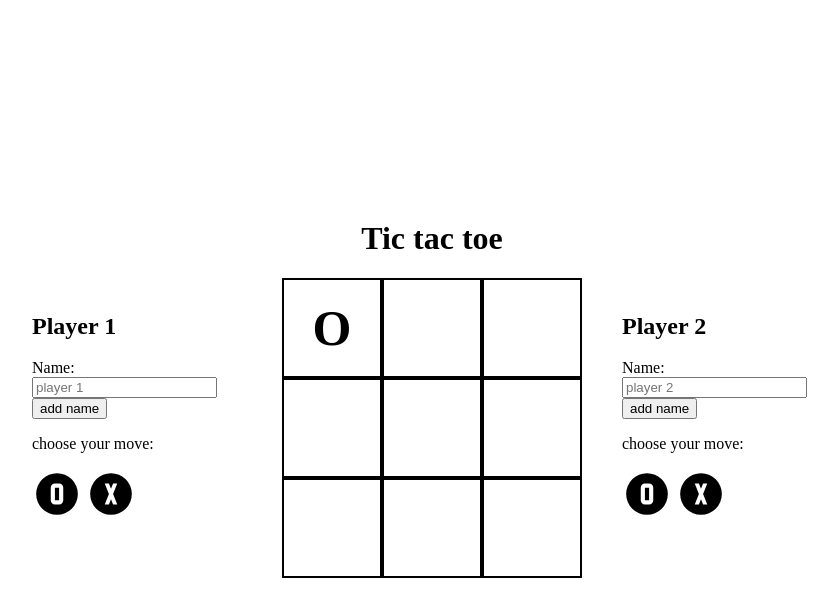
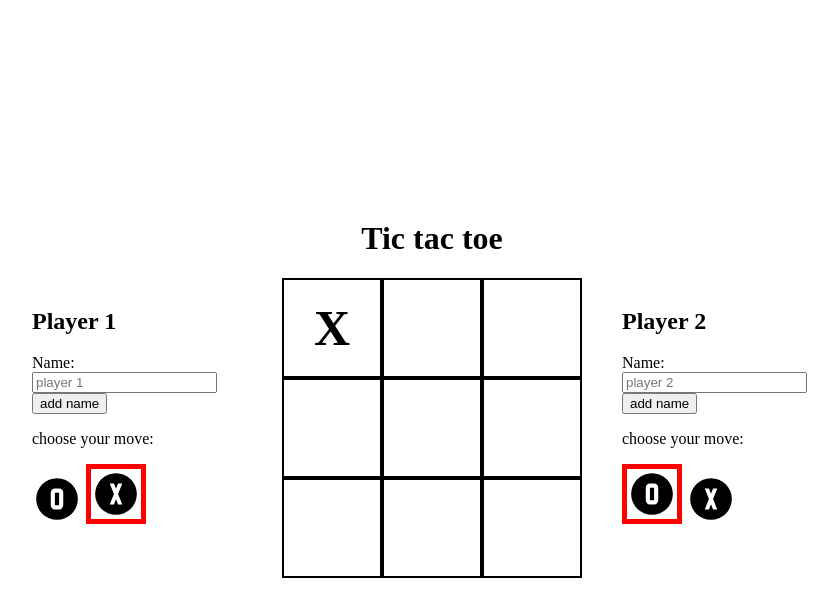
Before and after one commit to lightspot-coder/Tic-Tac-Toe, a plain HTML site: page index.html in a window 1280 px wide. Both pictures are taken after a click on the element 508 px from the left and 328 px from the top of the page. Shown: the whole page, without its empty margins (176-1014 px from the left). Drawn offline with Linux system fonts and the light colour scheme.

Commit message:
adding move selection for player before start the game

```diff
--- a/index.html
+++ b/index.html
@@ -48,7 +48,7 @@
         <div>
           <p>choose your move:</p>
           <img id="player_2_move_o" move="O" src="img/alpha-o-circle.svg"/>
-          <img id="player_2_move_o" move="X" src="img/alpha-x-circle.svg"/>
+          <img id="player_2_move_x" move="X" src="img/alpha-x-circle.svg"/>
         </div>
       </div>
     </div>
--- a/scripts.js
+++ b/scripts.js
@@ -179,16 +179,18 @@ const displayBoard = (function(){
 
 })();
 
+let player1 = createPlayer();
+let player2 = createPlayer();
+
 const display_players = (function(){
 
-    let player1 = createPlayer();
-    let player2 = createPlayer();
+
 
     let players = [];
     let button_player1;
     let button_player2;
-    let move_player1;
-    let move_player2;
+
+    let img_button_moves = [[null,null],[null,null]];
 
 
     const init = () => {
@@ -198,7 +200,7 @@ const display_players = (function(){
         player1.setWins(0);
 
         player2.setName("Player 2");
-        player2.setMove("X");
+        player2.setMove("O");
         player2.setWins(0);
 
         players[0] = player1;
@@ -207,7 +209,13 @@ const display_players = (function(){
         button_player1 = document.getElementById("button_player_1_name");
         button_player2 = document.getElementById("button_player_2_name");
 
+        img_button_moves[0][0] = document.getElementById("player_1_move_o");
+        img_button_moves[0][1] = document.getElementById("player_1_move_x");
+        img_button_moves[1][0] = document.getElementById("player_2_move_o");
+        img_button_moves[1][1] = document.getElementById("player_2_move_x");
 
+        img_button_moves[0][1].setAttribute("class","move_selected");
+        img_button_moves[1][0].setAttribute("class","move_selected");
 
 
     }
@@ -238,6 +246,44 @@ const display_players = (function(){
 
     }
 
+    const selectMove = (i,j,move_p1,move_p2) => {
+
+        if(img_button_moves[i][j].getAttribute("Listener")  === "true"){
+
+            img_button_moves[0][0].setAttribute("class","move_no_selected");
+            img_button_moves[0][1].setAttribute("class","move_no_selected");
+            img_button_moves[1][0].setAttribute("class","move_no_selected");
+            img_button_moves[1][1].setAttribute("class","move_no_selected");
+            let k;
+            let l;
+            if(i===0){
+                k = 1;
+                if(j===0)
+                    l = 1;
+                else
+                    l = 0;
+
+            }
+            else{
+                k = 0;
+                if(j===0)
+                    l = 1;
+                else
+                    l = 0;
+
+            }
+
+            players[0].setMove(move_p1);
+            players[1].setMove(move_p2);
+            img_button_moves[i][j].setAttribute("class","move_selected");
+            img_button_moves[k][l].setAttribute("class","move_selected");
+
+            console.log(img_button_moves[i][j].getAttribute("move"));
+            current_selection = img_button_moves[i][j].getAttribute("move");
+        }
+
+    }
+
     addEvents = () => {
 
         //button_player1.addEventListener("click",prevent_Default);
@@ -245,13 +291,31 @@ const display_players = (function(){
         //button_player2.addEventListener("click",prevent_Default);
         button_player2.addEventListener("click",function () {change_header(1)});
 
+        img_button_moves[0][0].addEventListener("click",function () {selectMove(0,0,"O","X")});
+        img_button_moves[0][0].setAttribute("Listener",true);
+        img_button_moves[0][1].addEventListener("click",function () {selectMove(0,1,"X","O")});
+        img_button_moves[0][1].setAttribute("Listener",true);
+        img_button_moves[1][0].addEventListener("click",function () {selectMove(1,0,"X","O")});
+        img_button_moves[1][0].setAttribute("Listener",true);
+        img_button_moves[1][1].addEventListener("click",function () {selectMove(1,1,"O","X")});
+        img_button_moves[1][1].setAttribute("Listener",true);
+
 
     }
-    return {init,addEvents};
+    const remove_img_events = () => {
+
+        img_button_moves[0][0].setAttribute("Listener",false);
+        img_button_moves[0][1].setAttribute("Listener",false);
+        img_button_moves[1][0].setAttribute("Listener",false);
+        img_button_moves[1][1].setAttribute("Listener",false);
+    }
+
+
+    return {init,addEvents,remove_img_events};
 
 })();
 
-let current_selection = "X";
+let current_player = 1;
 
 function addMove(id){
 
@@ -259,18 +323,25 @@ function addMove(id){
         let cell_clicked = document.getElementById(id);
         console.log("addMove: listener attribute = " + cell_clicked.getAttribute("Listener") );
         if(cell_clicked.getAttribute("Listener") === "true"){
-            if(current_selection === "X"){
-                current_selection = "O";
+
+            let next_move = "";
+
+            display_players.remove_img_events();
+
+            if(current_player === 1){
+                 current_player = 2;
+                 next_move = player1.getMove();
             }
             else{
-                current_selection = "X";
+                current_player = 1;
+                next_move = player2.getMove();
             }
 
             displayBoard.remove_event(id);
-            console.log("addMove: trying to render a " + current_selection);
-            cell_clicked.childNodes[0].textContent = current_selection;
+            console.log("addMove: trying to render a " + next_move);
+            cell_clicked.childNodes[0].textContent = next_move;
 
-            let statOfGame = Game.flowOfGame(current_selection,+id.charAt(5),+id.charAt(6));
+            let statOfGame = Game.flowOfGame(next_move,+id.charAt(5),+id.charAt(6));
             if(statOfGame[0] || statOfGame[1]){ // someone win the game or ties
                 console.log("addMove: the game is over!!!!!!!");
                 displayBoard.remove_all_events();
--- a/styles.css
+++ b/styles.css
@@ -37,3 +37,12 @@ img[id*="player_"] {
     width: 50px;
     height: 50px;
 }
+
+.move_selected{
+    border: 5px solid red;
+
+}
+
+.move_no_selected{
+    border-style: none;
+}
```
